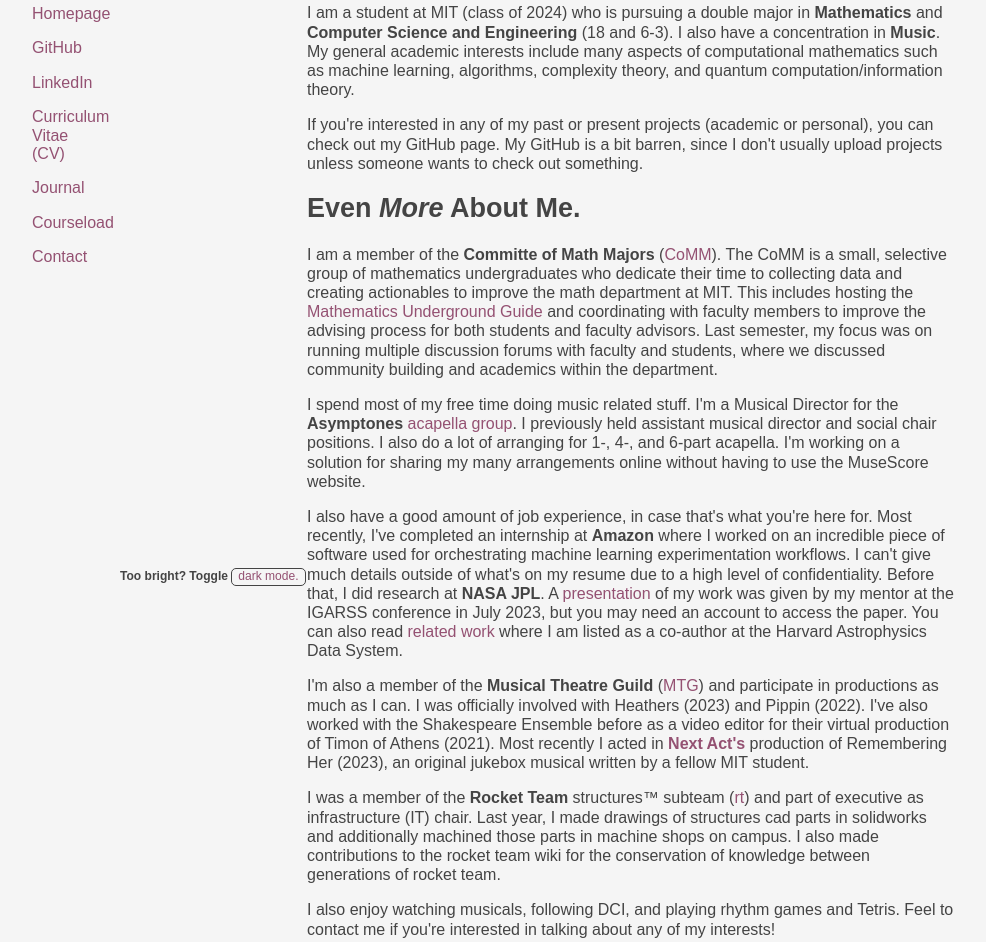
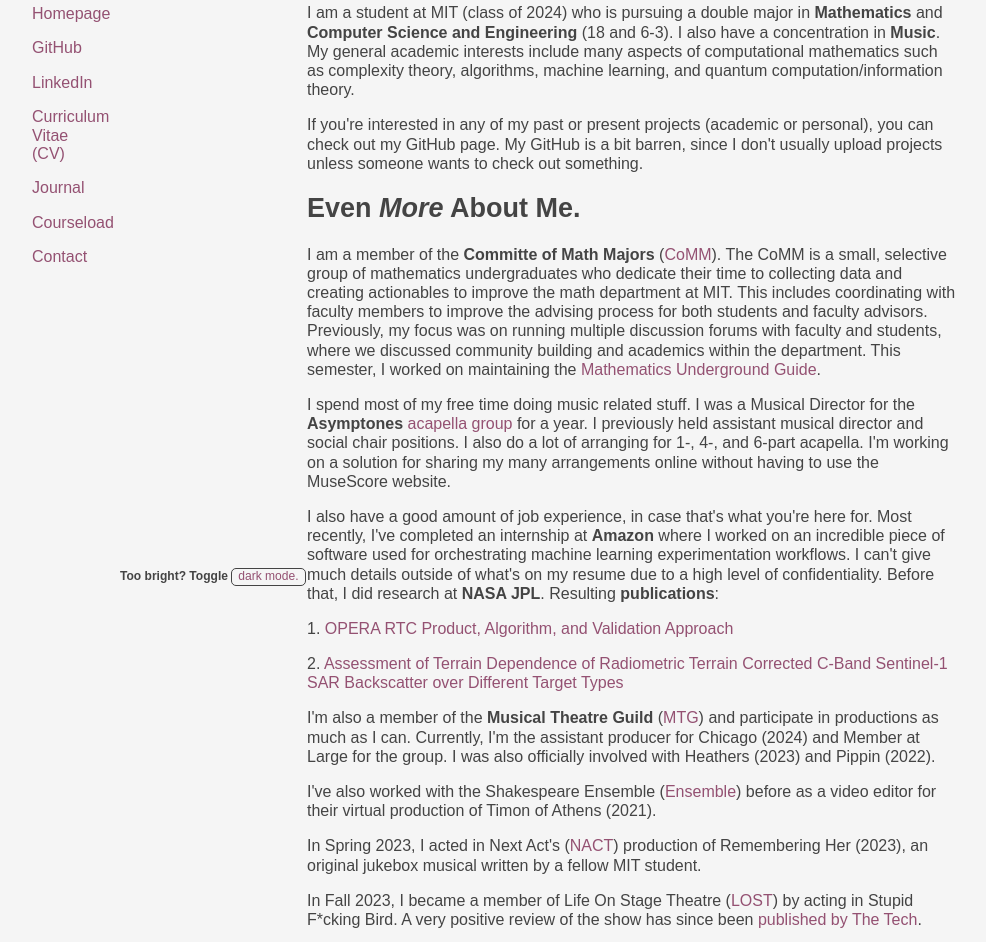
Before and after one commit to triviajon/triviajon, a plain HTML site: page index.html in a window 1280 px wide. Shown: the part 211-1153 px from the top of the page, without its empty margins (8-994 px from the left). Drawn offline with nearby package versions, Linux system fonts and the light colour scheme.

Commit message:
Update index.html

```diff
--- a/index.html
+++ b/index.html
@@ -16,7 +16,7 @@
         <h2> About me. </h2>
         <p> I am a student at MIT (class of 2024) who is pursuing a double major in <b>Mathematics</b> and <b> Computer Science and Engineering</b> (18 and 6-3).
         I also have a concentration in <b>Music</b>.
-        My general academic interests include many aspects of computational mathematics such as machine learning, algorithms, complexity theory, and quantum computation/information theory.  </p>
+        My general academic interests include many aspects of computational mathematics such as complexity theory, algorithms, machine learning, and quantum computation/information theory. </p>
 
         <p>If you're interested in any of my past or present projects (academic or personal), you can check out my GitHub page.
         My GitHub is a bit barren, since I don't usually upload projects unless someone wants to check out something. </p>
@@ -24,27 +24,36 @@
         <h2> Even <i>More</i> About Me. </h2>
         <p> I am a member of the <b>Committe of Math Majors</b> (<a href="http://comm.mit.edu/">CoMM</a>).
         The CoMM is a small, selective group of mathematics undergraduates who dedicate their time to collecting data and
-        creating actionables to improve the math department at MIT. This includes hosting the
-        <a href="http://course18.guide/">Mathematics Underground Guide</a> and coordinating with faculty members to improve the
-        advising process for both students and faculty advisors. Last semester, my focus was on running multiple discussion forums
-        with faculty and students, where we discussed community building and academics within the department. </p>
+        creating actionables to improve the math department at MIT. This includes coordinating with faculty members to improve the
+        advising process for both students and faculty advisors. Previously, my focus was on running multiple discussion forums
+        with faculty and students, where we discussed community building and academics within the department. This semester, I worked on
+        maintaining the <a href="http://course18.guide/">Mathematics Underground Guide</a>. </p>
 
-        <p> I spend most of my free time doing music related stuff. I'm a Musical Director for the <b>Asymptones</b>
-        <a href="http://asymptones.mit.edu/">acapella group</a>. I previously held assistant musical director and social chair positions.
+        <p> I spend most of my free time doing music related stuff. I was a Musical Director for the <b>Asymptones</b>
+        <a href="http://asymptones.mit.edu/">acapella group</a> for a year. I previously held assistant musical director and social chair positions.
         I also do a lot of arranging for 1-, 4-, and 6-part acapella. I'm working on a solution for sharing my many arrangements online
         without having to use the MuseScore website. </p>
 
         <p> I also have a good amount of job experience, in case that's what you're here for. Most recently, I've completed an internship
         at <b>Amazon</b> where I worked on an incredible piece of software used for orchestrating machine learning experimentation workflows.
         I can't give much details outside of what's on my resume due to a high level of confidentiality. Before that, I did research at
-        <b>NASA JPL</b>. A <a href="https://2023.ieeeigarss.org/view_paper.php?PaperNum=5789">presentation</a> of my work was given by my mentor
-        at the IGARSS conference in July 2023, but you may need an account to access the paper. You can also read <a href="https://ui.adsabs.harvard.edu/abs/2022AGUFM.G41A..08S/abstract">
-        related work</a> where I am listed as a co-author at the Harvard Astrophysics Data System.</p>
+        <b>NASA JPL</b>. Resulting <b>publications</b>:
+        <div id='list'>
+            <p>1. <a href="https://ui.adsabs.harvard.edu/abs/2022AGUFM.G41A..08S/abstract">OPERA RTC Product, Algorithm, and Validation Approach</a></p>
+            <p>2. <a href="https://ieeexplore.ieee.org/abstract/document/10281744">Assessment of Terrain Dependence of Radiometric Terrain Corrected C-Band Sentinel-1 SAR Backscatter over Different Target Types</a></p>
+        </div>
 
         <p> I'm also a member of the <b>Musical Theatre Guild</b> (<a href="https://mtg.mit.edu/">MTG</a>) and participate in productions
-        as much as I can. I was officially involved with Heathers (2023) and Pippin (2022). I've also worked with the Shakespeare
-        Ensemble before as a video editor for their virtual production of Timon of Athens (2021). Most recently I acted in <b><a href="http://nextact.mit.edu/">Next Act's</a></b> production
+        as much as I can. Currently, I'm the assistant producer for Chicago (2024) and Member at Large for the group. I was also officially
+        involved with Heathers (2023) and Pippin (2022). </p>
+
+        <p> I've also worked with the Shakespeare Ensemble (<a href="https://ensemble.mit.edu/">Ensemble</a>) before as a video editor for their virtual production of Timon of Athens (2021). </p>
+
+        <p> In Spring 2023, I acted in Next Act's (<a href="http://nextact.mit.edu/">NACT</a>) production
 	    of Remembering Her (2023), an original jukebox musical written by a fellow MIT student. </p>
+
+        <p> In Fall 2023, I became a member of Life On Stage Theatre (<a href="https://calendar.mit.edu/group/life_on_stage_theatre">LOST</a>) by acting in Stupid F*cking Bird.
+        A very positive review of the show has since been <a href="https://thetech.com/2023/12/14/theater-stupid">published by The Tech</a>. </p>
 
         <p> I was a member of the <b>Rocket Team</b> structures™ subteam (<a href="https://rocketry.mit.edu/">rt</a>) and part of executive as infrastructure (IT) chair.
         Last year, I made drawings of structures cad parts in solidworks and additionally machined those parts in machine
```
